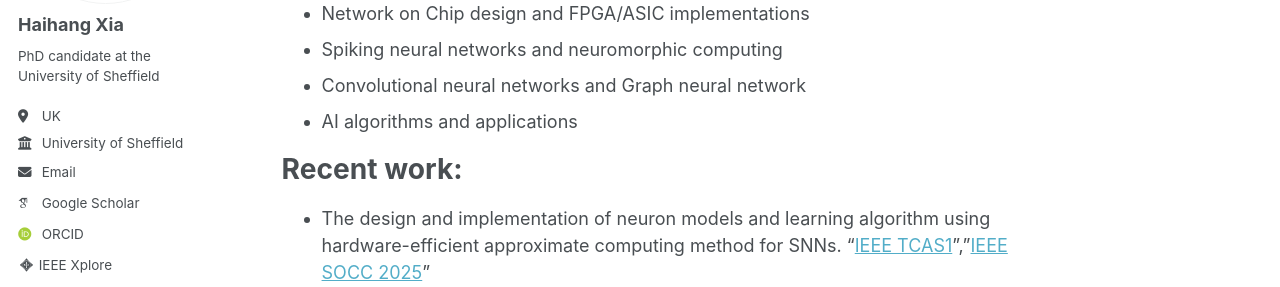
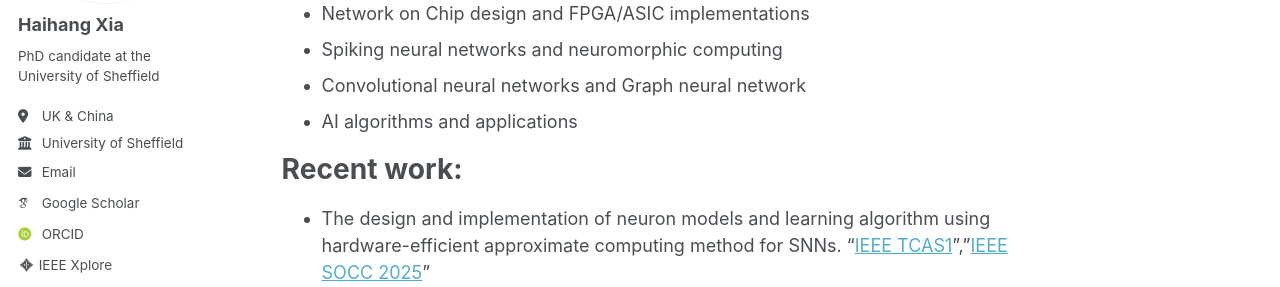
Before and after one commit to Haihang-Xia/Haihang-Xia.github.io, a Jekyll site: the page built from _pages/about.md, in a window 1280 px wide. Shown: the part 272-559 px from the top of the page. Built offline with Jekyll 4.4.1, drawn with Linux system fonts in a browser that asks for light colours; some web fonts are replaced; a script bundle is joined from its source files by our own code; library files that are not in the unit come from our copies.

Commit message:
Update _config.yml

```diff
--- a/_config.yml
+++ b/_config.yml
@@ -27,7 +27,7 @@ author:
   name             : "Haihang Xia"
   pronouns         : # example: "she/her"
   bio              : "PhD candidate at the University of Sheffield"
-  location         : "UK"
+  location         : "UK & China"
   employer         : "University of Sheffield"
   uri              : # URL
   email            : "hxia10@sheffield.ac.uk"
```
